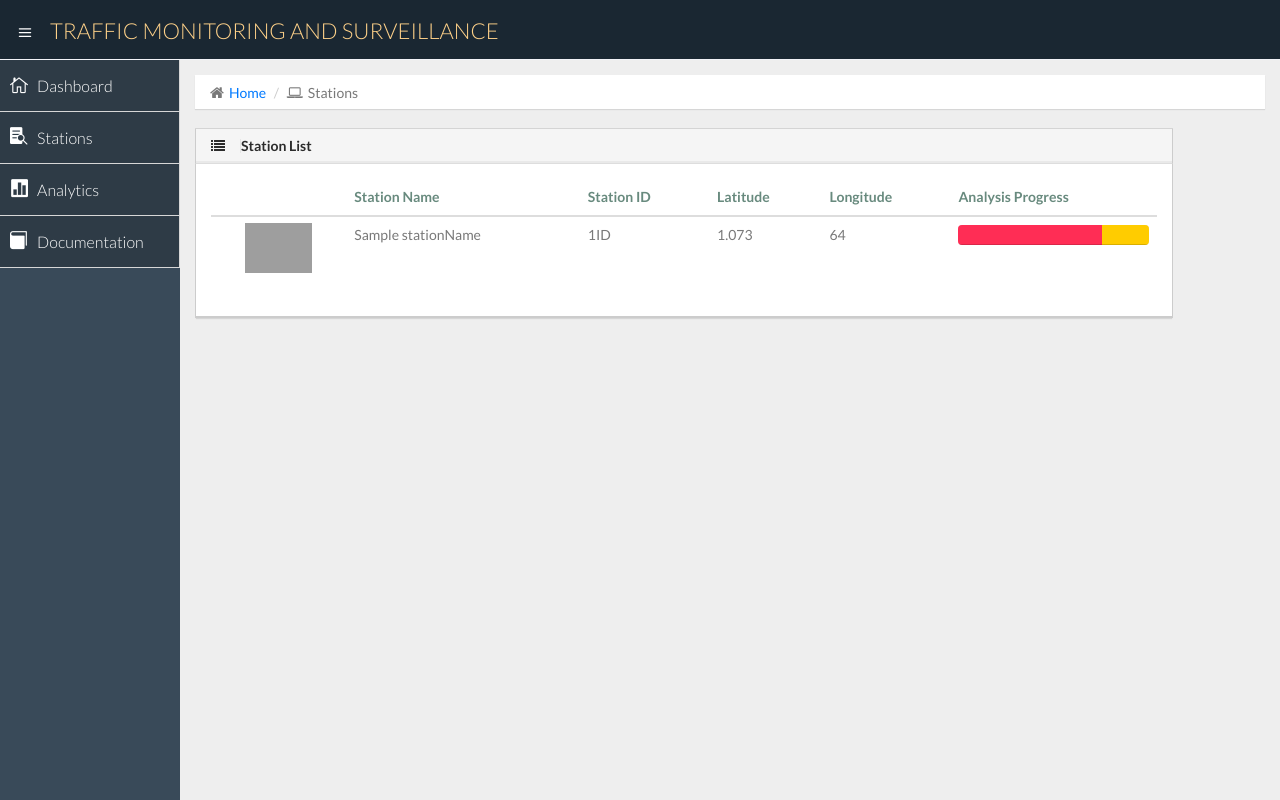
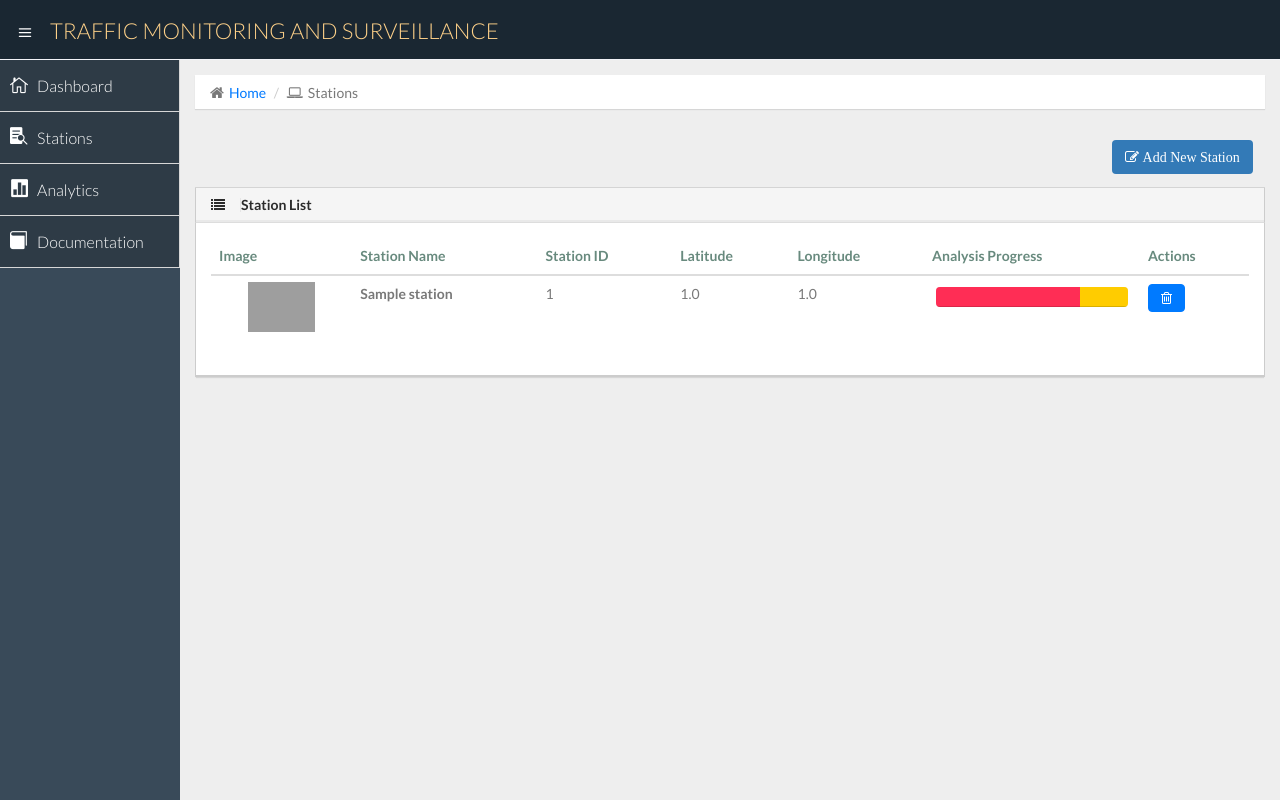
Before and after one commit to dotel-saramsz/TrafficSurveillance, a Django app: page /stations/ in a window 1280 px wide. Run offline with Django 3.2, Linux system fonts and the light colour scheme; tables that the repository leaves empty hold one stand-in row (values such as "Sample post"); some libraries are stand-ins or nearby versions; grey boxes are pictures that could not be loaded.

Commit message:
Station List page updated

```diff
--- a/surveillanceapp/templates/surveillanceapp/stationlist.html
+++ b/surveillanceapp/templates/surveillanceapp/stationlist.html
@@ -1,8 +1,26 @@
 {% extends 'surveillanceapp/base.html' %}
 {% load static %}
 
+<!-- extra css block starts here -->
+{% block extracss %}
+
+    <style>
+        .station-clickable:hover{
+            background:lightgrey;
+        }
+
+        #add-station{
+            margin:5%;
+        }
+
+    </style>
+
+{% endblock %}
+<!-- extra css block ends here -->
+
+<!-- main content block starts here -->
+
 {%  block main-content %}
-    <!--station list start -->
     <div class="row">
         <div class="col-lg-12">
             <ol class="breadcrumb">
@@ -13,36 +31,73 @@
     </div>
 
 
-    <!--station list starts here -->
+    <!-- pagination here -->
     <div class="row">
-    <div class="col-lg-11 col-md-12">
+    <div class="col-lg-9">
+        {% if is_paginated %}
+            <ul class="pagination">
+        {% if page_obj.has_previous %}
+          <li><a href="?page={{ page_obj.previous_page_number }}">&laquo;</a></li>
+        {% else %}
+          <li class="disabled"><span>&laquo;</span></li>
+        {% endif %}
+        {% for i in paginator.page_range %}
+          {% if page_obj.number == i %}
+            <li class="active"><span>{{ i }} <span class="sr-only">(current)</span></span></li>
+          {% else %}
+            <li><a href="?page={{ i }}">{{ i }}</a></li>
+          {% endif %}
+        {% endfor %}
+        {% if page_obj.has_next %}
+          <li><a href="?page={{ page_obj.next_page_number }}">&raquo;</a></li>
+        {% else %}
+          <li class="disabled"><span>&raquo;</span></li>
+        {% endif %}
+            </ul>
+        {% endif %}
+    </div>
+    <div class="col-lg-3 pull-right">
+        <a href="{% url 'surveillanceapp:stationcreate' %}">
+    <button class="btn pull-right bg-primary" id="add-station">
+            <span class="fa fa-edit"> Add New Station</span>
+    </button>
+    </a></div>
+    </div>
+    <!-- end of pagination -->
+    <div class="row">
+
+    <div class="col-lg-12 col-md-12">
+
         <div class="panel panel-default">
           <div class="panel-heading">
             <h2><i class="fa fa-list"></i><strong>Station List</strong></h2>
           </div>
           <div class="panel-body">
+            <!--table starts here-->
             <table class="table bootstrap-datatable countries">
             <thead>
                 <tr>
-                    <th></th>
+                    <th>Image</th>
                     <th>Station Name</th>
                     <th>Station ID</th>
                     <th>Latitude</th>
                     <th>Longitude</th>
                     <th>Analysis Progress</th>
+                    <th>Actions</th>
                 </tr>
               </thead>
+
+            <!-- table station listing starts here -->
             {% for station in object_list %}
-            <a href="{% url 'surveillanceapp:stationdetails' station.pk %}">
              <tbody>
-                <tr>
-                    <td><img src="{% static 'img/ratnapark.jpg' %}" style="height:50px; margin-top:-2px;" class="center-block"></td>
-                    <td>{{ station.station_name}}Name</td>
-                    <td>{{ station.station_id}}ID</td>
-                    <td>{{ station.lat_pos}}73</td>
-                    <td>{{ station.lang_pos}}64</td>
+                <tr class="station-clickable" data-href="{% url 'surveillanceapp:stationdetails' pk=station.pk %}">
+                    <td><img src="{% static station.station_pic.url %}" style="height:50px; margin-top:-2px;" class="center-block"></td>
+                    <td><strong>{{ station.station_name}}</strong></td>
+                    <td>{{ station.station_id}}</td>
+                    <td>{{ station.lat_pos}}</td>
+                    <td>{{ station.lon_pos}}</td>
                     <td>
-                    <div class="progress thin">
+                    <div class="progress thin" style="margin: 2%;">
                         <div class="progress-bar progress-bar-danger" role="progressbar" aria-valuenow="73" aria-valuemin="0" aria-valuemax="100" style="width: 75%">
                         </div>
                         <div class="progress-bar progress-bar-warning" role="progressbar" aria-valuenow="27" aria-valuemin="0" aria-valuemax="100" style="width: 25%">
@@ -50,16 +105,38 @@
                     </div>
                     <span class="sr-only">73%</span>
                     </td>
+                    <td><button class="btn btn-primary fa fa-trash-o"> </button></td>
                 </tr>
+
+
              </tbody>
-            </a>
+                <!-- table station listing ends here -->
+
             {% endfor %}
             </table>
+            <!-- table ends here -->
         </div>
         </div>
     </div>
     </div>
-    <!--station list ends here -->
+
 
 
 {% endblock %}
+<!-- main content block ends here -->
+
+<!-- extra script block starts here -->
+{% block extrajs %}
+    <script>
+
+        //making table row clickable
+
+
+            $(".station-clickable").click(function () {
+                window.location=$(this).data('href');
+            });
+
+    </script>
+{% endblock %}
+
+<!-- extra script block ends here -->
```
Lines whose indentation alone changed are shown as unchanged.
